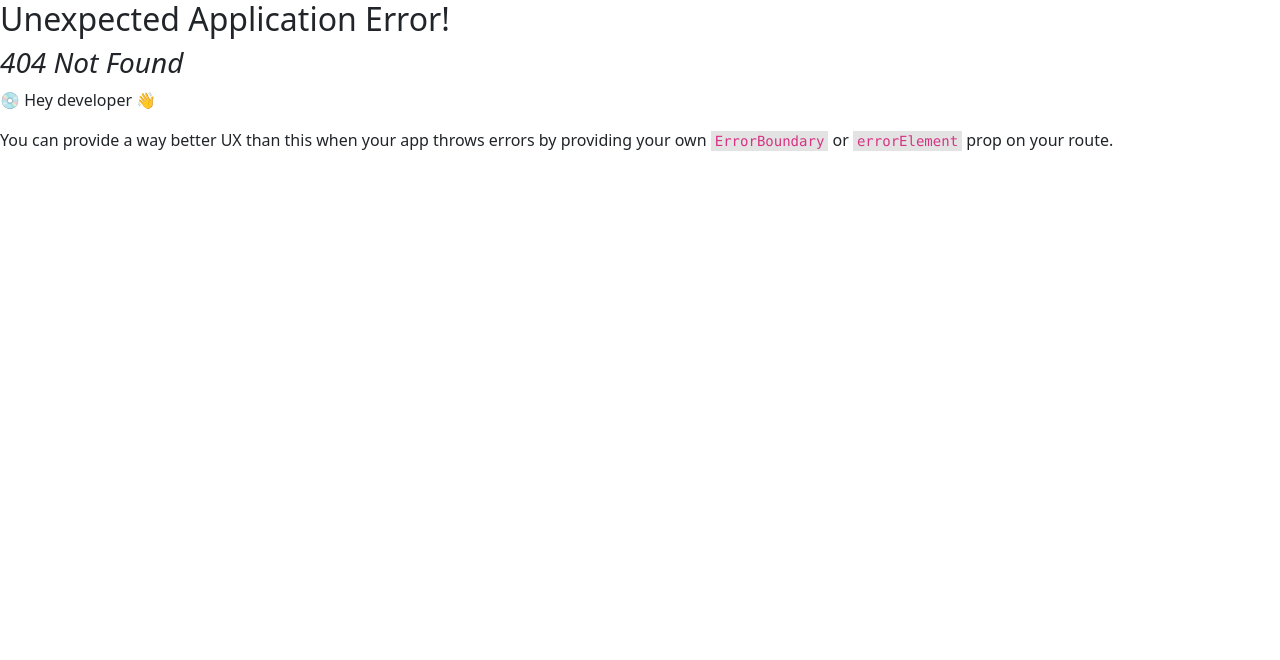
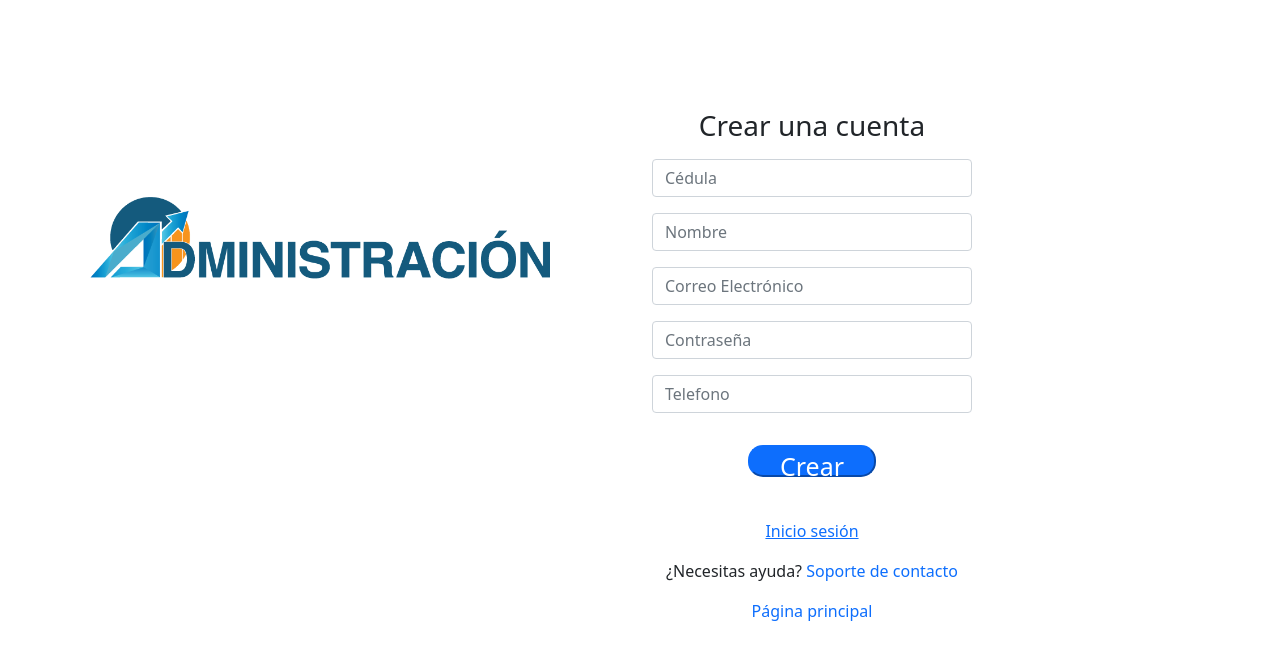
Before and after one commit to DiegoMartinez2094/adm_empresa, a React (Vite) app in the folder front/: page /crearCuenta in a window 1280 px wide. Before the commit this address had no page. Shown: the top 660 px of the page. Built offline with nearby package versions, Linux system fonts and the light colour scheme.

Commit message:
feat: :sparkles: frontend de la pagina crear cuenta
se implementa el frontend de la pagina para que un usuario cree una cuenta

```diff
--- /dev/null
+++ b/front/src/componentes/crearCuentaLogin/crearCuenta.jsx
@@ -0,0 +1,93 @@
+import React, { useState } from "react";
+import { Link } from "react-router-dom";
+import admLogo from "../../assets/admLogo.png";
+
+const CrearCuenta = () => {
+    return (
+        <>
+          <div class="container">
+            <div class="row">
+              <div class="col-sm">
+                <img className="admLogo2" src={admLogo} />
+              </div>
+              <div class="col-sm">
+                <form className="formLogin">
+                  <div class="mb-3">
+                    <h3>Crear una cuenta</h3>
+                  </div>
+                  <div class="mb-3">
+                    <input
+                      type="text"
+                      class="form-control"
+                      placeholder="Cédula"
+                    />
+                  </div>
+                  <div class="mb-3">
+                    <input
+                      type="text"
+                      class="form-control"
+                      placeholder="Nombre"
+                      name="nombre_usuario"
+                    />
+                  </div>
+                  <div class="mb-3">
+                    <input
+                      type="Email"
+                      class="form-control"
+                      id="exampleInputEmail1"
+                      aria-describedby="emailHelp"
+                      placeholder="Correo Electrónico"
+                      name="email_usuario"
+
+                    //   value={email_usuario}
+                    />
+                  </div>
+                  <div class="mb-3">
+                    <input
+                      type="password"
+                      class="form-control"
+                      id="exampleInputPassword1"
+                      placeholder="Contraseña"
+                      name="contraseña_usuario"
+                    //   onChange={onContraseña_empleadoChange}
+                    //   value={contraseña_usuario}
+                    />
+                    <div id="mensaje-error"></div>
+                  </div>
+                  <div class="mb-3">
+                    <input
+                      type="text"
+                      class="form-control"
+                      id="exampleInputEmail1"
+                      placeholder="Telefono"
+                    />
+                  </div>
+                  <button  className="btn-primary">
+                    Crear Cuenta
+                  </button>
+                  <div class="mb-3">
+                  <Link to={"/login"} >
+                      <a>Inicio sesión</a>
+                    </Link>
+
+                  </div>
+                  <div class="mb-3">
+                    <a>¿Necesitas ayuda? </a>{" "}
+                    <a href="" className="soporteContacto">
+                      Soporte de contacto
+                    </a>
+                  </div>
+                  <div class="mb-3">
+                    <Link to={"/"} className="linkPagPrincipal">
+                      <a>Página principal</a>
+                    </Link>
+                  </div>
+                </form>
+              </div>
+            </div>
+          </div>
+        </>
+      );
+  };
+
+  export default CrearCuenta;
--- a/front/src/main.jsx
+++ b/front/src/main.jsx
@@ -4,6 +4,7 @@ import { createBrowserRouter, RouterProvider } from 'react-router-dom'
 
 import Home from './componentes/paginaPrincipal/home.jsx'
 import Login from './componentes/login/login.jsx'
+import CrearCuenta from './componentes/crearCuentaLogin/crearCuenta.jsx'
 
 const router =createBrowserRouter([
   {
@@ -13,6 +14,10 @@ const router =createBrowserRouter([
   {
     path:'/login',
     element: <Login/>
+  },
+  {
+    path:'/crearCuenta',
+    element: <CrearCuenta/>
   }
 
 ])
```
